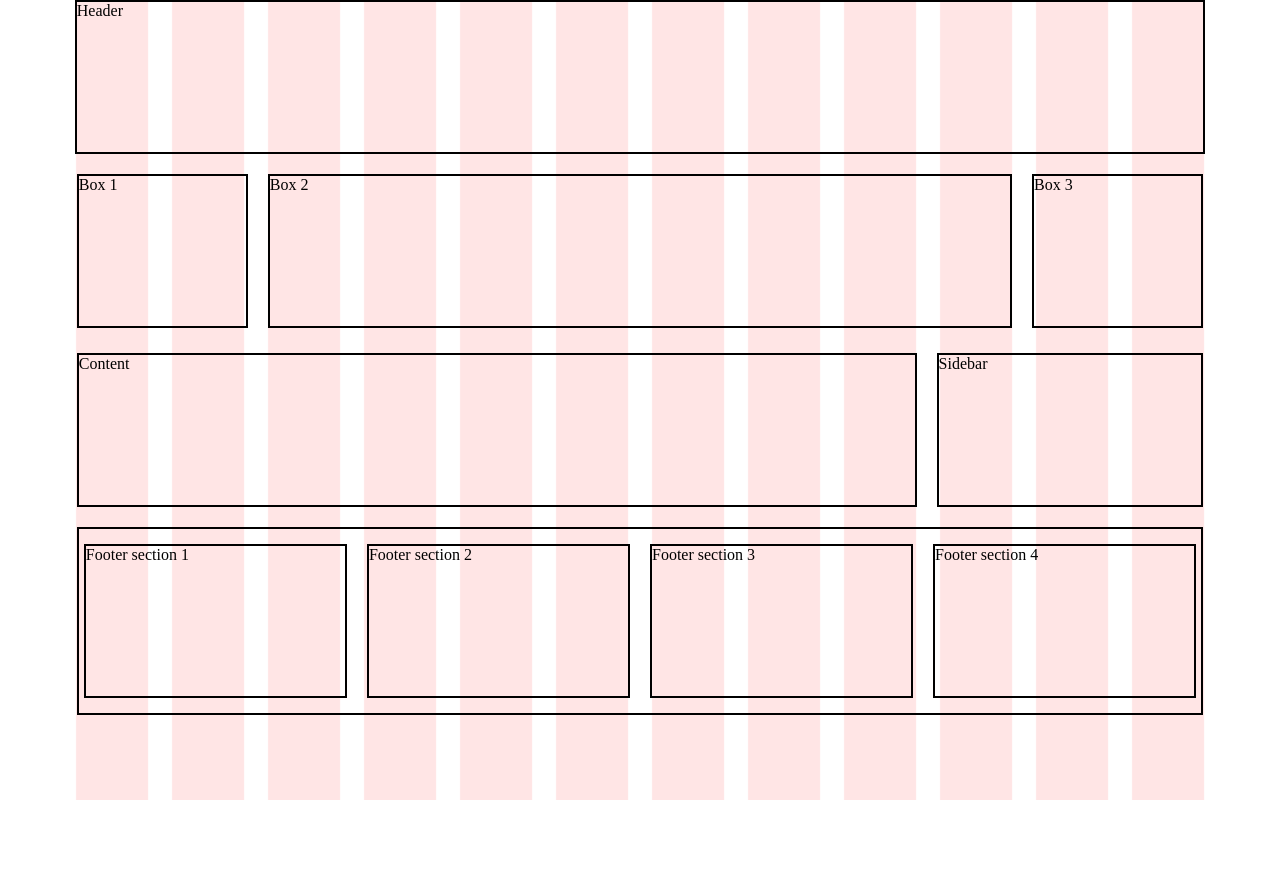
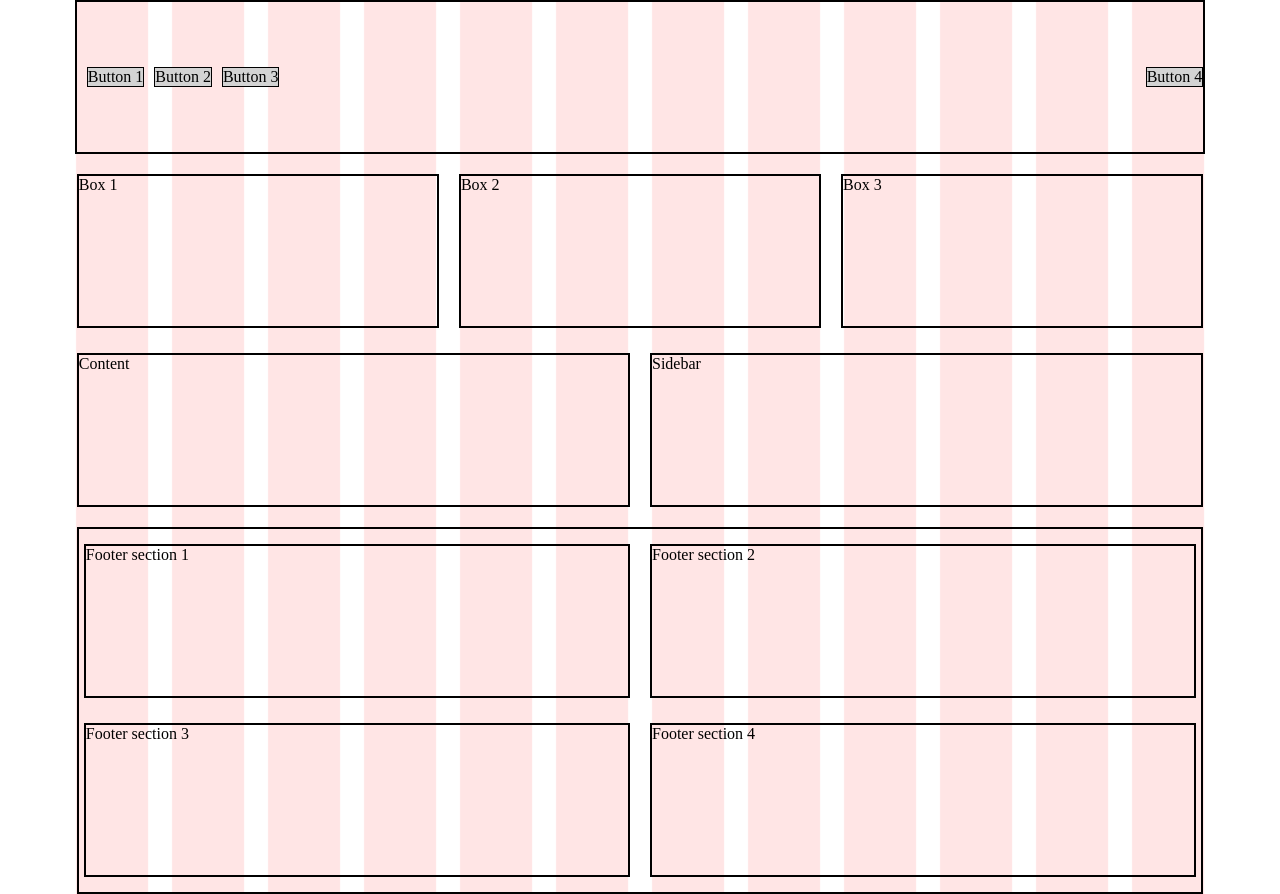
Before and after one commit to Purrtato/group-exercise, a plain HTML site: page cssgrids-template/index.html in a window 1280 px wide. Before the commit the page ends 800 px from the top, so only its background shows below. Drawn offline with Linux system fonts and the light colour scheme.

Commit message:
continuation

```diff
--- a/cssgrids-template/css/style.css
+++ b/cssgrids-template/css/style.css
@@ -78,6 +78,23 @@ p {
 
 }
 
+.headerflex {
+	display: flex;
+	align-items: center;
+	justify-content: space-around;
+}
+
+.button {
+	border: 1px solid black;
+	background-color: lightgray;
+	text-decoration: none;
+	color: black;
+	margin-left: 10px;
+}
+
+#button-4header {
+	margin-left: auto;
+
 
 
 @media (min-width: 960px) {
--- a/cssgrids-template/index.html
+++ b/cssgrids-template/index.html
@@ -7,9 +7,14 @@
 	<link rel="stylesheet" href="css/style.css">
 </head>
 <body>
-	<header class="item">
-		<p>Header</p>
+	<header class="item headerflex">
+			<a href="" class="button">Button 1</a>
+			<a href="" class="button">Button 2</a>
+			<a href="" class="button">Button 3</a>
+			<a href="" class="button" id="button-4header">Button 4</a>
 	</header>
+
+
 	<main class="main-grid">
 
 		<div class="box1 item">
```
